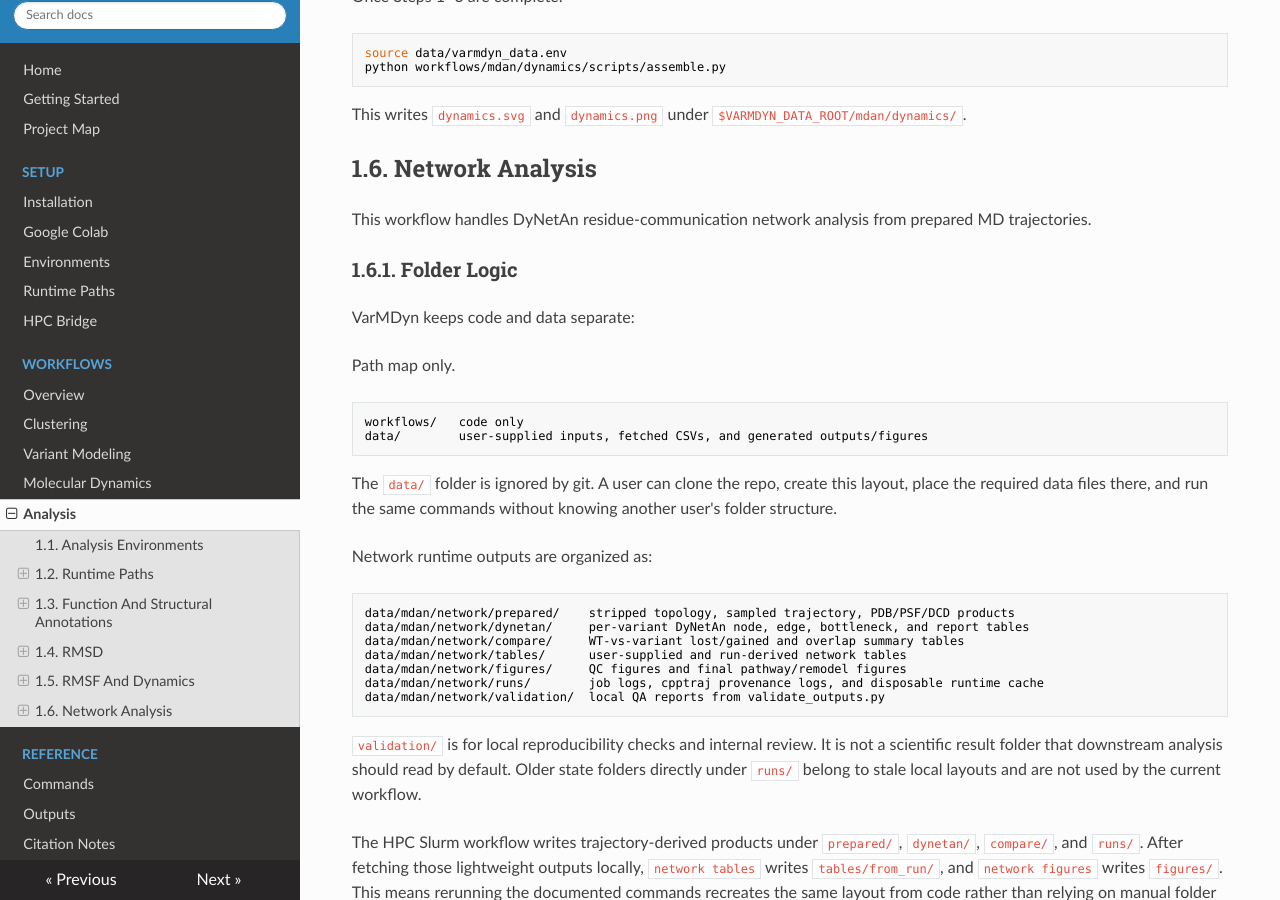
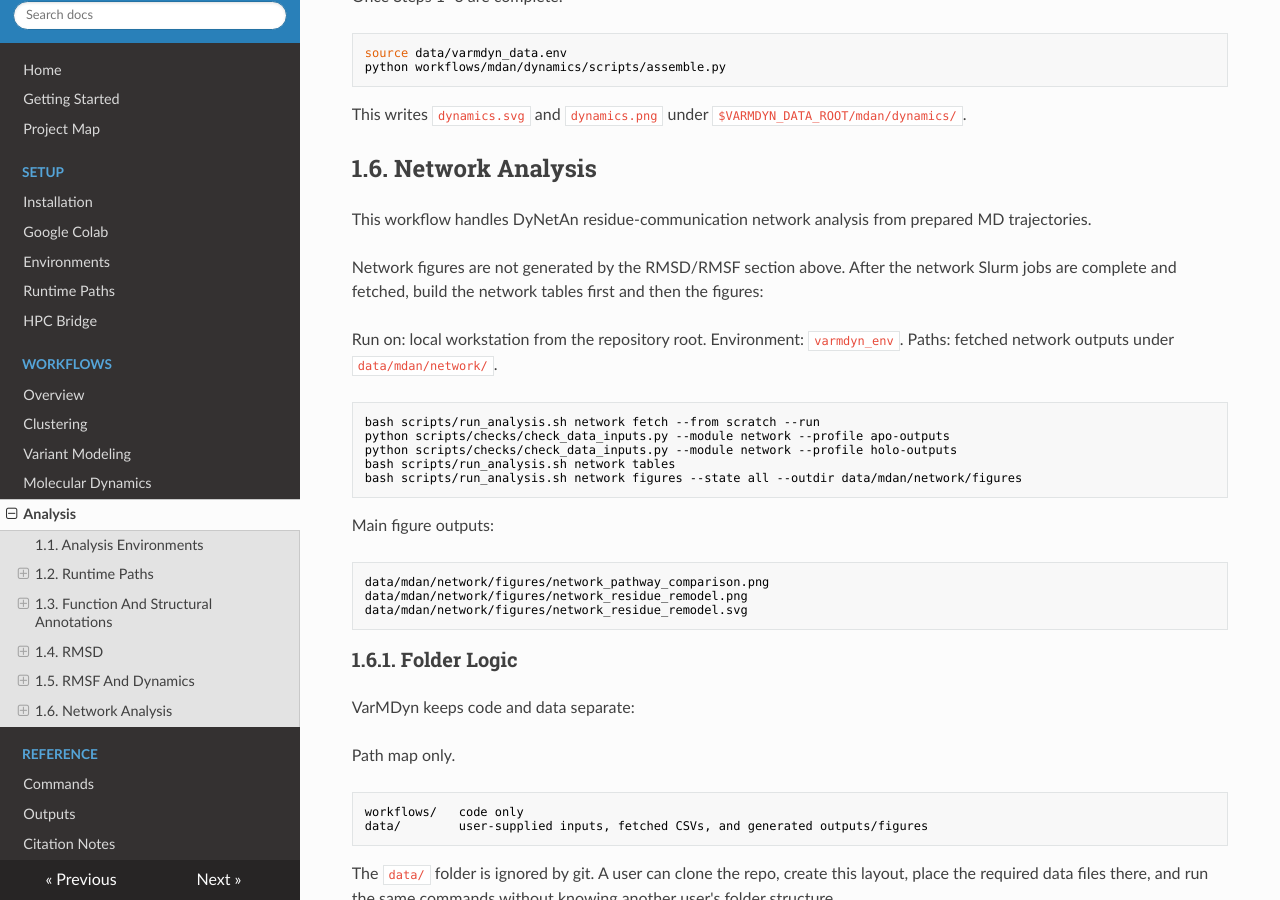
Before and after one commit to paulshamrat/VarMDyn, an MkDocs documentation site: the page built from docs/source/workflows/analysis.md, in a window 1280 px wide and 900 px high, scrolled down 11475 px. Built offline with MkDocs 1.6.1, drawn with Linux system fonts in a browser that asks for light colours; nearby versions of some CDN libraries.

Commit message:
Clarify network figure commands in docs

````diff
--- a/docs/source/workflows/analysis.md
+++ b/docs/source/workflows/analysis.md
@@ -641,6 +641,29 @@ This writes `dynamics.svg` and `dynamics.png` under `$VARMDYN_DATA_ROOT/mdan/dyn
 This workflow handles DyNetAn residue-communication network analysis from
 prepared MD trajectories.
 
+Network figures are not generated by the RMSD/RMSF section above. After the
+network Slurm jobs are complete and fetched, build the network tables first and
+then the figures:
+
+Run on: local workstation from the repository root. Environment:
+`varmdyn_env`. Paths: fetched network outputs under `data/mdan/network/`.
+
+```bash
+bash scripts/run_analysis.sh network fetch --from scratch --run
+python scripts/checks/check_data_inputs.py --module network --profile apo-outputs
+python scripts/checks/check_data_inputs.py --module network --profile holo-outputs
+bash scripts/run_analysis.sh network tables
+bash scripts/run_analysis.sh network figures --state all --outdir data/mdan/network/figures
+```
+
+Main figure outputs:
+
+```text
+data/mdan/network/figures/network_pathway_comparison.png
+data/mdan/network/figures/network_residue_remodel.png
+data/mdan/network/figures/network_residue_remodel.svg
+```
+
 ### 1.6.1. Folder Logic
 
 VarMDyn keeps code and data separate:
````
Also changed, not shown: docs/source/reference/commands.md (+10 -0 lines).
